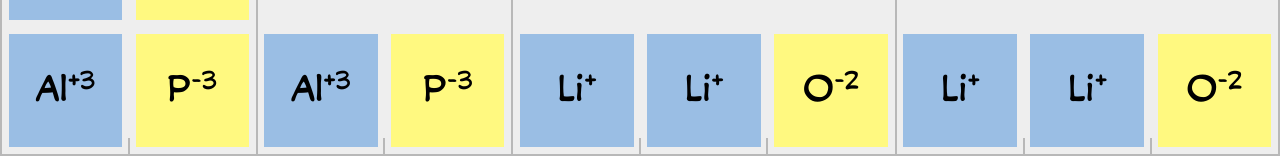
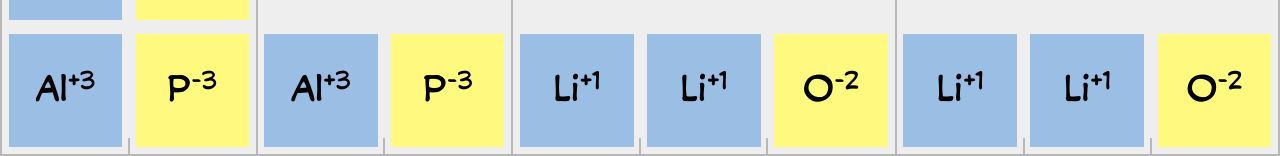
Before and after one commit to Hewitt-Learning/Hewitt-Chemistry-Games-Compound-Decoder, a Preact app: page / in a window 1280 px wide. Shown: the part 646-802 px from the top of the page. Built offline with nearby package versions, Linux system fonts and the light colour scheme.

Commit message:
Display +1 and -1 instead of + and -

```diff
--- a/src/ionic-tetris/components/ion.tsx
+++ b/src/ionic-tetris/components/ion.tsx
@@ -7,11 +7,7 @@ interface Props {
 }
 
 const chargeToString = (charge: number) => {
-  if (charge === 1) {
-    return "+";
-  } else if (charge === -1) {
-    return "-";
-  } else if (charge === 0) {
+  if (charge === 0) {
     return "";
   } else if (charge > 0) {
     return `+${charge}`;
```
